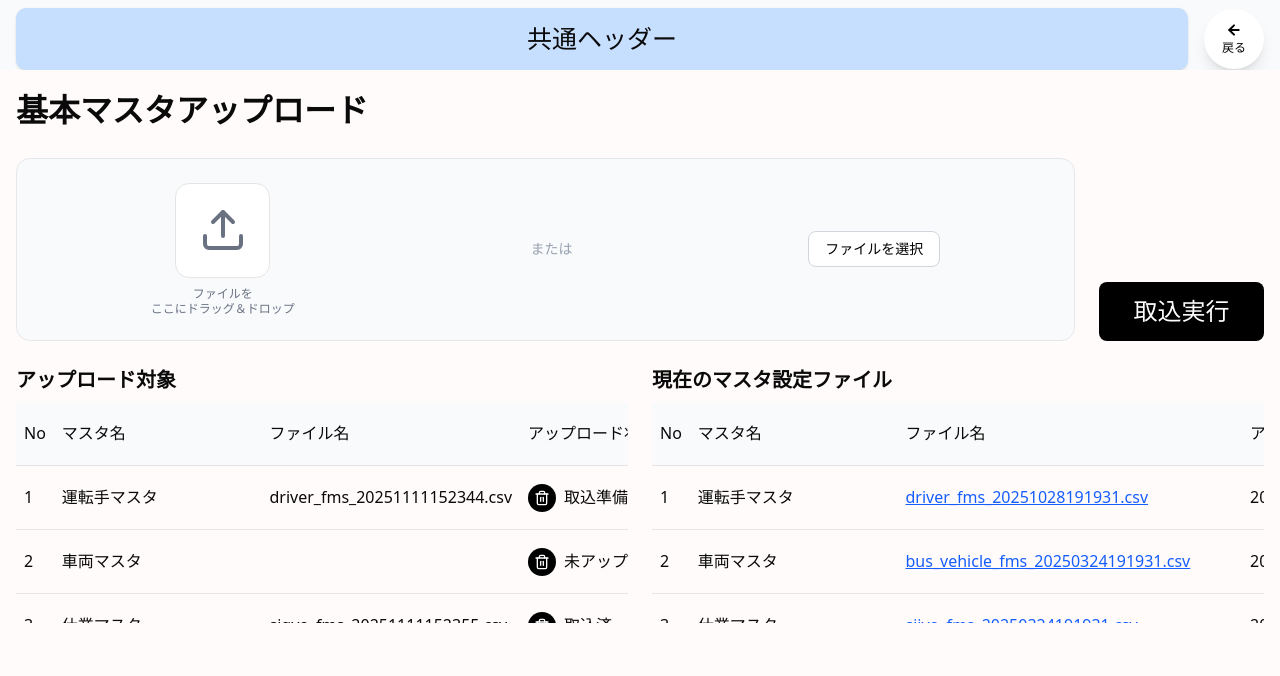
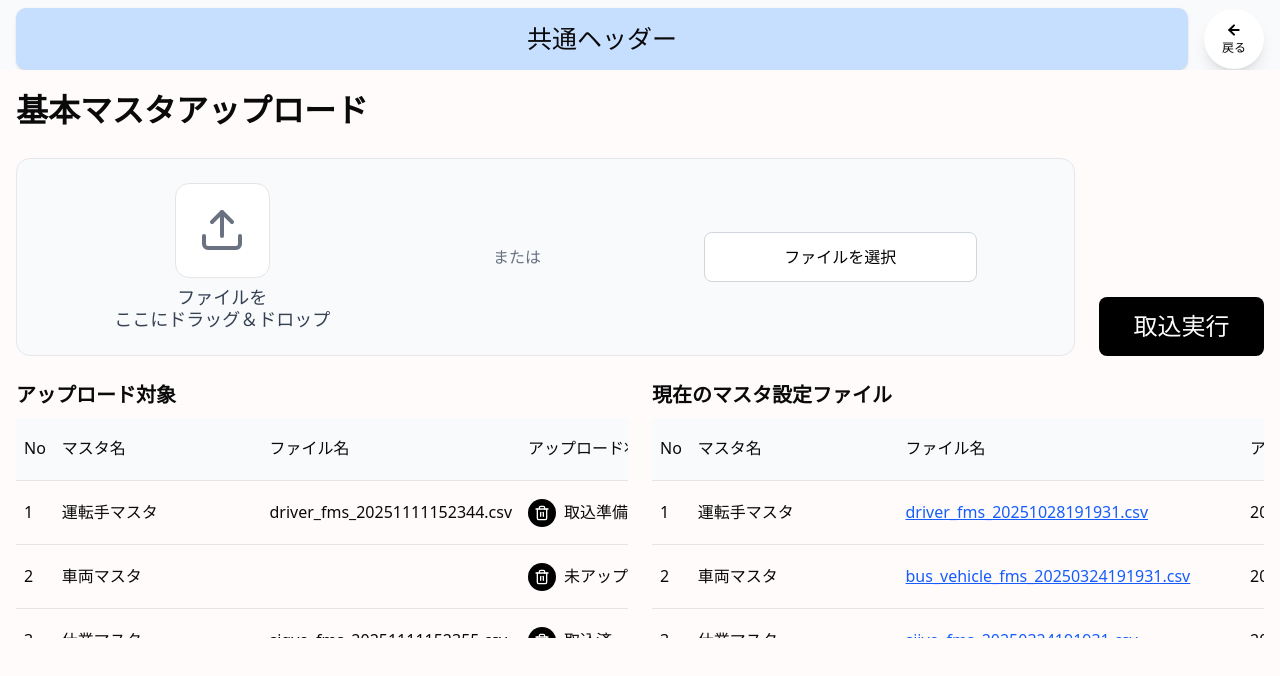
Before and after one commit to thienkhoalew/screen_test_next, a Next.js app: page /master-upload in a window 1280 px wide. Shown: the top 676 px of the page. Built offline with nearby package versions, Linux system fonts and the light colour scheme.

Commit message:
up file thiếu

```diff
--- a/components/features/upload/FileUploadBox.tsx
+++ b/components/features/upload/FileUploadBox.tsx
@@ -8,9 +8,10 @@ import { Upload, FileIcon, X } from "lucide-react";
 interface FileUploadBoxProps {
     onFileSelect?: (file: File | null) => void;
     className?: string;
+    textLayout?: 'singleline' | 'multiline';
 }
 
-export function FileUploadBox({ onFileSelect, className }: FileUploadBoxProps) {
+export function FileUploadBox({ onFileSelect, className, textLayout = 'multiline' }: FileUploadBoxProps) {
     const [file, setFile] = useState<File | null>(null);
     const inputRef = useRef<HTMLInputElement>(null);
     const [isDragging, setIsDragging] = useState(false);
@@ -86,7 +87,7 @@ export function FileUploadBox({ onFileSelect, className }: FileUploadBoxProps) {
                 <div className="flex flex-col items-center justify-center w-full py-4">
                     <div className="flex items-center gap-4 bg-white p-4 rounded-lg border shadow-sm relative">
                         <div className="bg-blue-100 p-3 rounded-lg">
-                            <FileIcon className="w-8 h-8 text-blue-600" />
+                            <FileIcon className="w-[128px] h-[128px] text-blue-600" />
                         </div>
                         <div className="flex flex-col">
                             <span className="font-medium text-gray-900">{file.name}</span>
@@ -108,16 +109,21 @@ export function FileUploadBox({ onFileSelect, className }: FileUploadBoxProps) {
                         <div className="w-[95px] h-[95px] border rounded-xl flex items-center justify-center bg-white">
                             <Upload className="w-12 h-12 text-gray-500" />
                         </div>
-                        <p className="text-xs text-gray-500 mt-2 leading-tight text-center">
-                            ファイルを<br />ここにドラッグ＆ドロップ
+                        <p className="text-[18px] text-[#364153] mt-2 leading-tight text-center">
+                            {textLayout === 'singleline' ? (
+                                'ファイルをここにドラッグ＆ドロップ'
+                            ) : (
+                                <>
+                                    ファイルを<br />ここにドラッグ＆ドロップ
+                                </>
+                            )}
                         </p>
                     </div>
 
-                    <div className="text-gray-400 text-sm hidden sm:block">または</div>
-
+                    <div className="text-[#6A7282] text-[16px] hidden sm:block">または</div>
                     <Button
-                        variant="customWhite"
-                        className="w-full sm:w-auto pointer-events-none"
+                        variant="whiteUploadBox"
+                        className="pointer-events-none w-[273px] h-[50px] text-[16px]"
                         type="button"
                     >
                         ファイルを選択
--- a/components/ui/button.tsx
+++ b/components/ui/button.tsx
@@ -9,7 +9,7 @@ const buttonVariants = cva(
   {
     variants: {
       variant: {
-        default: "bg-primary text-primary-foreground hover:bg-primary/90",
+        default: "bg-primary text-primary-foreground",
         destructive:
           "bg-destructive text-white hover:bg-destructive/90 focus-visible:ring-destructive/20 dark:focus-visible:ring-destructive/40 dark:bg-destructive/60",
         outline:
@@ -21,6 +21,7 @@ const buttonVariants = cva(
         link: "text-primary underline-offset-4 hover:underline",
         customBlue: "h-9 bg-blue-600 text-white hover:bg-blue-700",
         customWhite: "h-9 w-45 bg-white text-black border border-gray-300 hover:bg-gray-100",
+        whiteUploadBox: "bg-white text-black border border-gray-300 hover:bg-gray-100",
         menu: "bg-transparent text-white h-12 px-8 text-base flex items-center justify-center hover:bg-blue-700/30 transition",
         menuActive: "bg-blue-600 text-white h-12 px-8 text-base flex items-center justify-center",
         big_lightblue: "bg-blue-100 text-black hover:bg-blue-200 shadow rounded-none text-2xl h-[300px] flex items-center justify-center w-[500px] border-none",
```
